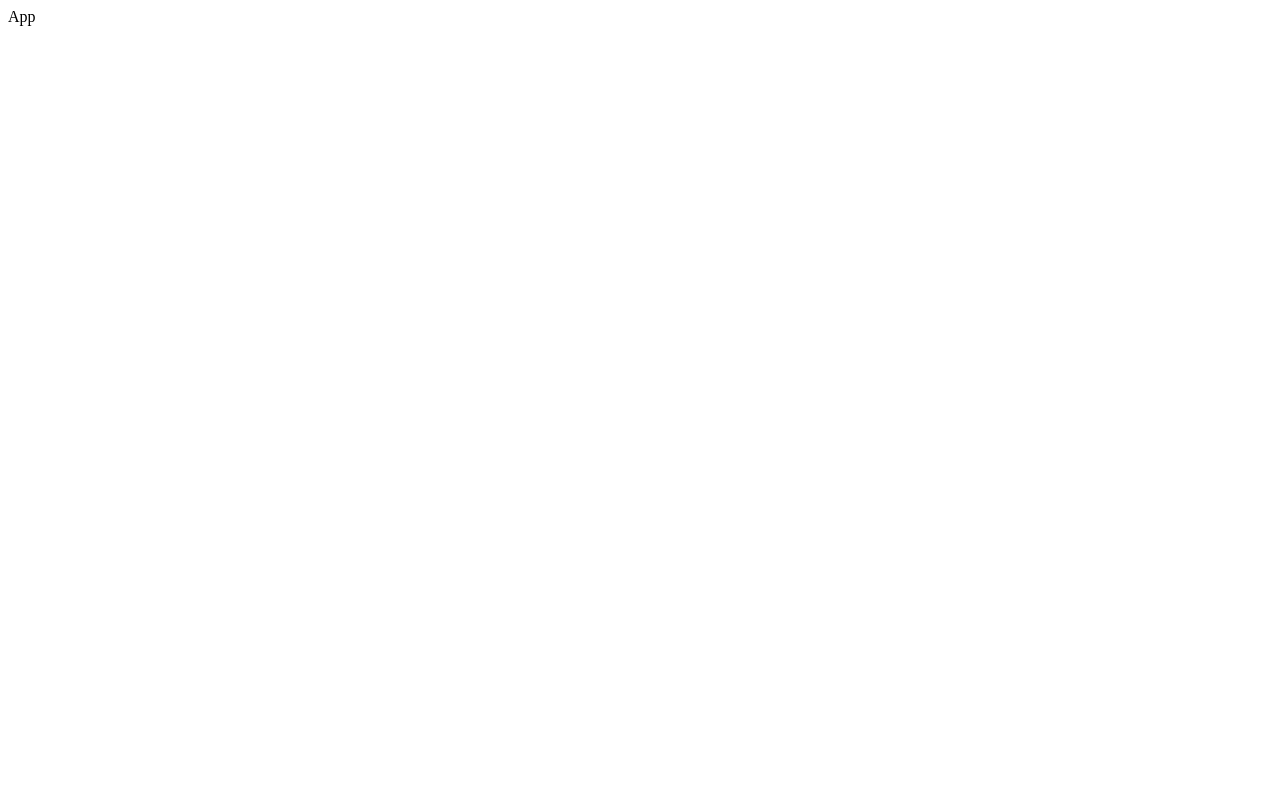
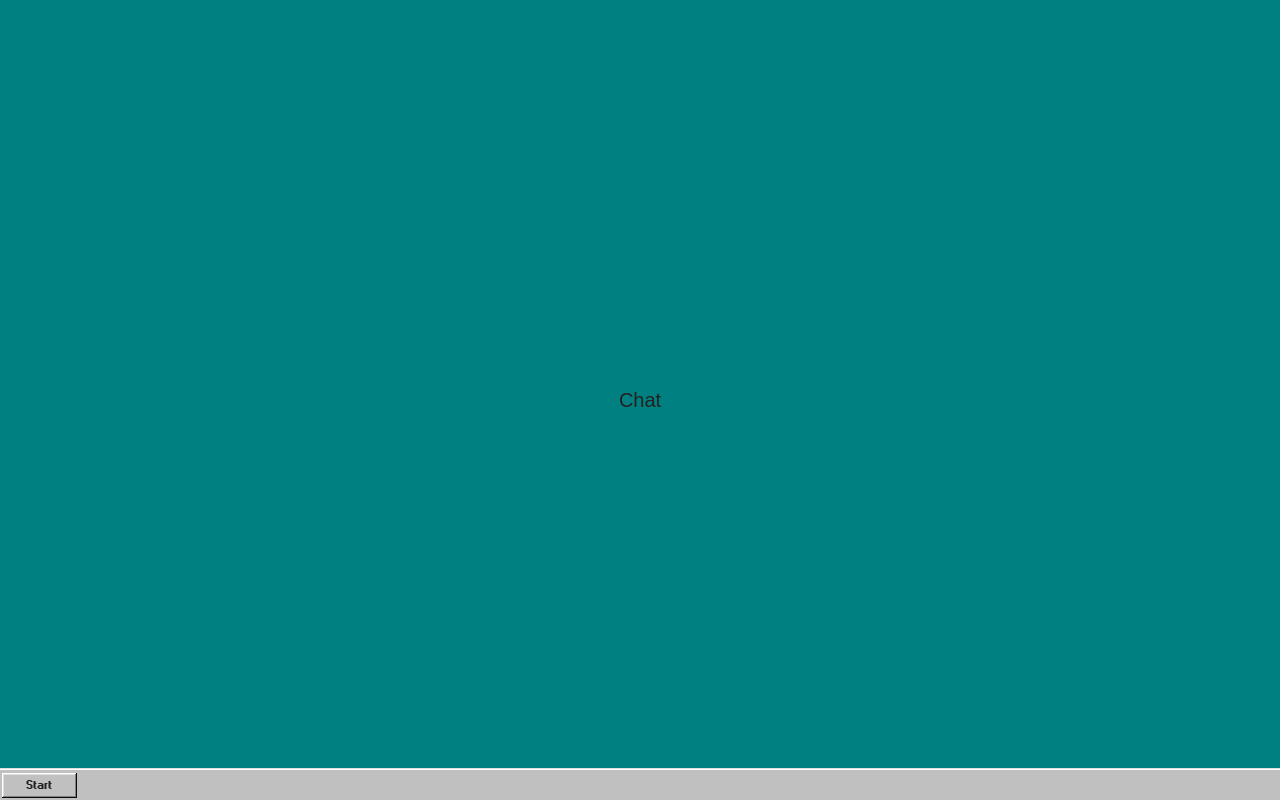
Before and after one commit to mattmuroya/poet-instant-messenger, a React (Create React App) app in the folder client/: page / in a window 1280 px wide. Built offline with nearby package versions, Linux system fonts and the light colour scheme.

Commit message:
set up react app components and styling

```diff
--- a/client/package.json
+++ b/client/package.json
@@ -6,10 +6,13 @@
     "@testing-library/jest-dom": "^5.16.4",
     "@testing-library/react": "^13.2.0",
     "@testing-library/user-event": "^13.5.0",
+    "98.css": "^0.1.17",
     "react": "^18.1.0",
     "react-dom": "^18.1.0",
+    "react-router-dom": "^6.3.0",
     "react-scripts": "5.0.1",
     "socket.io-client": "^4.5.0",
+    "styled-components": "^5.3.5",
     "web-vitals": "^2.1.4"
   },
   "scripts": {
--- /dev/null
+++ b/client/src/App.css
@@ -0,0 +1,6 @@
+* {
+  margin: 0;
+  padding: 0;
+
+  -webkit-font-smoothing: auto !important;
+}
--- a/client/src/App.js
+++ b/client/src/App.js
@@ -1,5 +1,36 @@
-function App() {
-  return <div className="App">App</div>;
+import { BrowserRouter, Routes, Route } from "react-router-dom";
+import styled from "styled-components";
+import "./App.css";
+import "98.css";
+import Chat from "./pages/Chat";
+import Login from "./pages/Login";
+import Regsiter from "./pages/Regsiter";
+import NotFound from "./pages/NotFound";
+import Taskbar from "./components/Taskbar";
+
+export default function App() {
+  return (
+    <Desktop>
+      <BrowserRouter>
+        <Routes>
+          <Route path="/" element={<Chat />} />
+          <Route path="/login" element={<Login />} />
+          <Route path="/register" element={<Regsiter />} />
+          <Route path="*" element={<NotFound />} />
+        </Routes>
+      </BrowserRouter>
+      <Taskbar />
+    </Desktop>
+  );
 }
 
-export default App;
+const Desktop = styled.div`
+  height: 100vh;
+  width: 100vw;
+  display: flex;
+  align-items: center;
+  justify-content: center;
+
+  background-color: #008080;
+  font-size: 20px;
+`;
--- /dev/null
+++ b/client/src/components/Taskbar.jsx
@@ -0,0 +1,27 @@
+import styled from "styled-components";
+
+export default function Taskbar() {
+  return (
+    <Bar>
+      <StartButton>Start</StartButton>
+    </Bar>
+  );
+}
+
+const Bar = styled.div`
+  height: 32px;
+  width: 100%;
+  padding: 3px 0 4px;
+  box-sizing: border-box;
+  position: fixed;
+  bottom: 0;
+  box-shadow: inset 0 1px #dfdfdf, inset 0 2px #ffffff;
+  background: #c0c0c0;
+`;
+
+const StartButton = styled.button`
+  height: 100%;
+  margin-left: 2px;
+  font-weight: bold;
+  -webkit-font-smoothing: none !important;
+`;
--- /dev/null
+++ b/client/src/pages/Chat.js
@@ -0,0 +1,3 @@
+export default function Chat() {
+  return <div>Chat</div>;
+}
--- /dev/null
+++ b/client/src/pages/Login.js
@@ -0,0 +1,44 @@
+import { Link } from "react-router-dom";
+
+export default function Login() {
+  return (
+    <section>
+      <div className="window" style={{ width: "300px" }}>
+        <div className="title-bar">
+          <div className="title-bar-text">Poet Instant Messenger - Login</div>
+          <div className="title-bar-controls">
+            {/* <button aria-label="Minimize"></button>
+            <button aria-label="Maximize"></button> */}
+            <button aria-label="Close"></button>
+          </div>
+        </div>
+        <div className="window-body">
+          <img
+            src="https://images.unsplash.com/photo-1531419859879-934d18f6c42d?ixlib=rb-1.2.1&ixid=MnwxMjA3fDB8MHxwaG90by1wYWdlfHx8fGVufDB8fHx8&auto=format&fit=crop&w=1470&q=80"
+            alt="welcome"
+            style={{ width: "100%", paddingBottom: "10px" }}
+          />
+          <form>
+            <div className="field-row-stacked">
+              <label htmlFor="username">Username</label>
+              <input id="username" type="text" />
+            </div>
+            <div className="field-row-stacked">
+              <label htmlFor="password">Password</label>
+              <input id="password" type="password" />
+            </div>
+
+            <div className="field-row" style={{ justifyContent: "flex-end" }}>
+              <button>Login</button>
+            </div>
+            <div className="field-row">
+              <p>
+                Don't have an account? <Link to="/register">Register</Link>
+              </p>
+            </div>
+          </form>
+        </div>
+      </div>
+    </section>
+  );
+}
--- /dev/null
+++ b/client/src/pages/NotFound.js
@@ -0,0 +1,3 @@
+export default function NotFound() {
+  return <div>NotFound</div>;
+}
--- /dev/null
+++ b/client/src/pages/Regsiter.js
@@ -0,0 +1,53 @@
+import { Link } from "react-router-dom";
+
+export default function Regsiter() {
+  return (
+    <section>
+      <div className="window" style={{ width: "300px" }}>
+        <div className="title-bar">
+          <div className="title-bar-text">
+            Poet Instant Messenger - Register
+          </div>
+          <div className="title-bar-controls">
+            {/* <button aria-label="Minimize"></button>
+            <button aria-label="Maximize"></button> */}
+            <button aria-label="Close"></button>
+          </div>
+        </div>
+        <div className="window-body">
+          <img
+            src="https://images.unsplash.com/photo-1502472584811-0a2f2feb8968?ixlib=rb-1.2.1&ixid=MnwxMjA3fDB8MHxwaG90by1wYWdlfHx8fGVufDB8fHx8&auto=format&fit=crop&w=2340&q=80"
+            alt="welcome"
+            style={{ width: "100%", paddingBottom: "10px" }}
+          />
+          <form>
+            <div className="field-row-stacked">
+              <label htmlFor="username">Username</label>
+              <input id="username" type="text" />
+            </div>
+            <div className="field-row-stacked">
+              <label htmlFor="email">E-mail Address</label>
+              <input id="email" type="email" />
+            </div>
+            <div className="field-row-stacked">
+              <label htmlFor="password">Password</label>
+              <input id="password" type="password" />
+            </div>
+            <div className="field-row-stacked">
+              <label htmlFor="confirmPassword">Confirm Password</label>
+              <input id="confirmPassword" type="Password" />
+            </div>
+            <div className="field-row" style={{ justifyContent: "flex-end" }}>
+              <button>Register</button>
+            </div>
+            <div className="field-row">
+              <p>
+                Already have an account? <Link to="/Login">Login</Link>
+              </p>
+            </div>
+          </form>
+        </div>
+      </div>
+    </section>
+  );
+}
```
Also changed, not shown: 1 other file (tests, documents, lock files or other folders).
